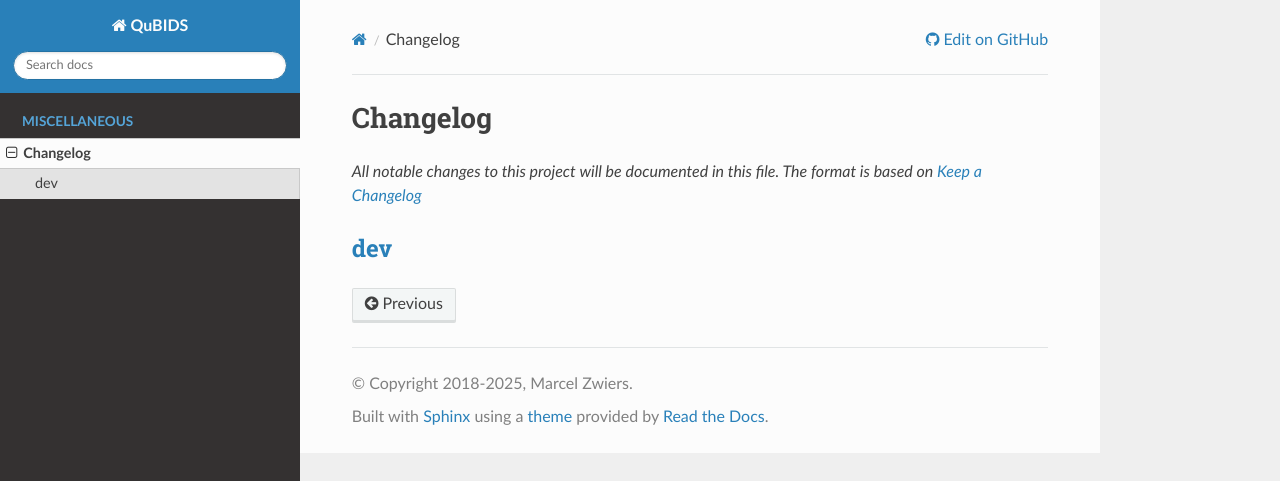
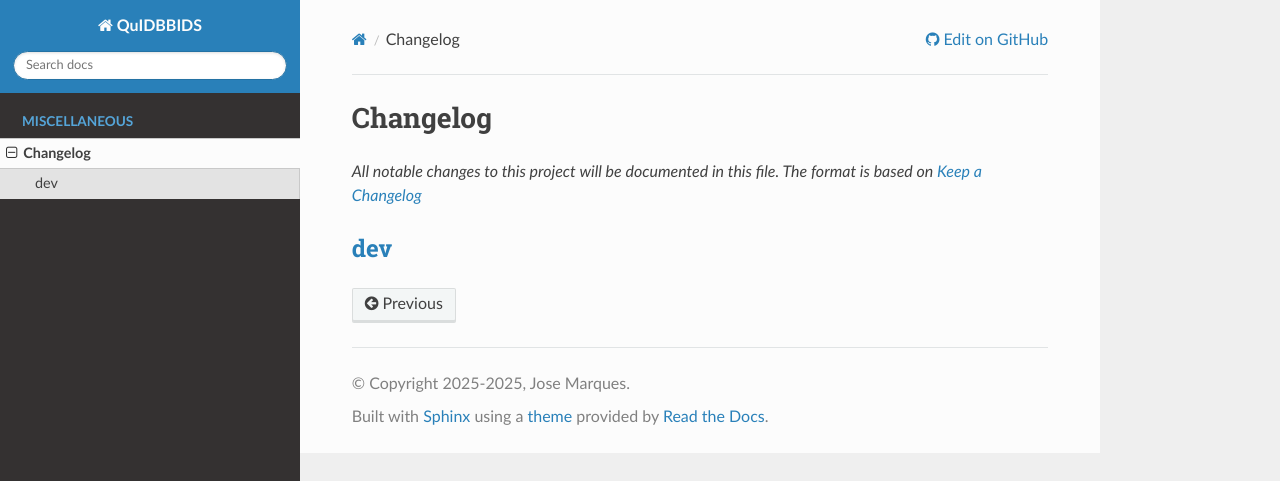
Before and after one commit to Donders-Institute/quidbbids, a Sphinx documentation site: the page built from docs/CHANGELOG.md, in a window 1280 px wide. Shown: the top 481 px of the page. Built offline with Sphinx 7.4.7 and the Read the Docs theme 3.1.0, drawn with Linux system fonts in a browser that asks for light colours; pages that are not in the unit, such as notebooks, are missing from menus; the version number could not be read and is left out.

Commit message:
bump to v0.0.2

```diff
--- /dev/null
+++ b/+qb/VERSION.txt
@@ -0,0 +1 @@
+0.0.2
--- a/README.rst
+++ b/README.rst
@@ -1 +1 @@
-QuBIDS is a Matlab package for pre-processing and biomarker extraction from quantitative MR images that are organised according to the BIDS standard.
+QuIDBBIDS is a Matlab package for pre-processing and biomarker extraction from quantitative MR images that are organised according to the BIDS standard.
--- a/docs/.pyspelling.yaml
+++ b/docs/.pyspelling.yaml
@@ -29,7 +29,7 @@
   pipeline:
   - pyspelling.filters.text:
   sources:
-  - qubids/cli/*.m
+  - quidbbids/cli/*.m
   hunspell:
     d: en_US
   aspell:
--- a/docs/CHANGELOG.md
+++ b/docs/CHANGELOG.md
@@ -4,4 +4,4 @@
 
 ## [dev]
 
-[dev]: https://github.com/Donders-Institute/qubids/compare/0.0.1...HEAD
+[dev]: https://github.com/Donders-Institute/quidbbids/compare/0.0.1...HEAD
--- a/docs/conf.py
+++ b/docs/conf.py
@@ -20,15 +20,13 @@
 
 # -- Project information -----------------------------------------------------
 
-project    = 'QuBIDS'
-copyright  = f"2018-{date.today().year}, Marcel Zwiers"
+project    = 'QuIDBBIDS'
+copyright  = f"2025-{date.today().year}, Jose Marques"
 author     = 'Marcel Zwiers'
 master_doc = 'index'
 
 # The full version, including alpha/beta/rc tags from file
-with open(Path(__file__).parents[1]/'pyproject.toml', 'rb') as fid:
-    release = tomllib.load(fid)['project']['version']
-
+release = Path(__file__).parents[1]/'VERSION.txt').read_text().strip()
 
 # -- General configuration ---------------------------------------------------
 
@@ -60,7 +58,7 @@
 # Replace the "View page source" link with "Edit on GitHub"
 html_context = {
   'display_github': True,
-  'github_repo': 'qubids',
+  'github_repo': 'quidbbids',
   'github_user': 'Donders-Institute',
   'github_version': 'master',
   'conf_py_path': '/doc/',          # Needs leading and trailing slashes
@@ -71,5 +69,5 @@
 # so a file named "default.css" will overwrite the builtin "default.css".
 
 html_static_path = ['_static']
-html_favicon     = "./_static/qubids_logo.png"
-# html_logo        = "./_static/qubids_logo_small.png"
+html_favicon     = "./_static/quidbbids_logo.png"
+# html_logo        = "./_static/quidbbids_logo_small.png"
```
Also changed, not shown: COPYRIGHT.rst (+4 -4 lines), 11 other files.
